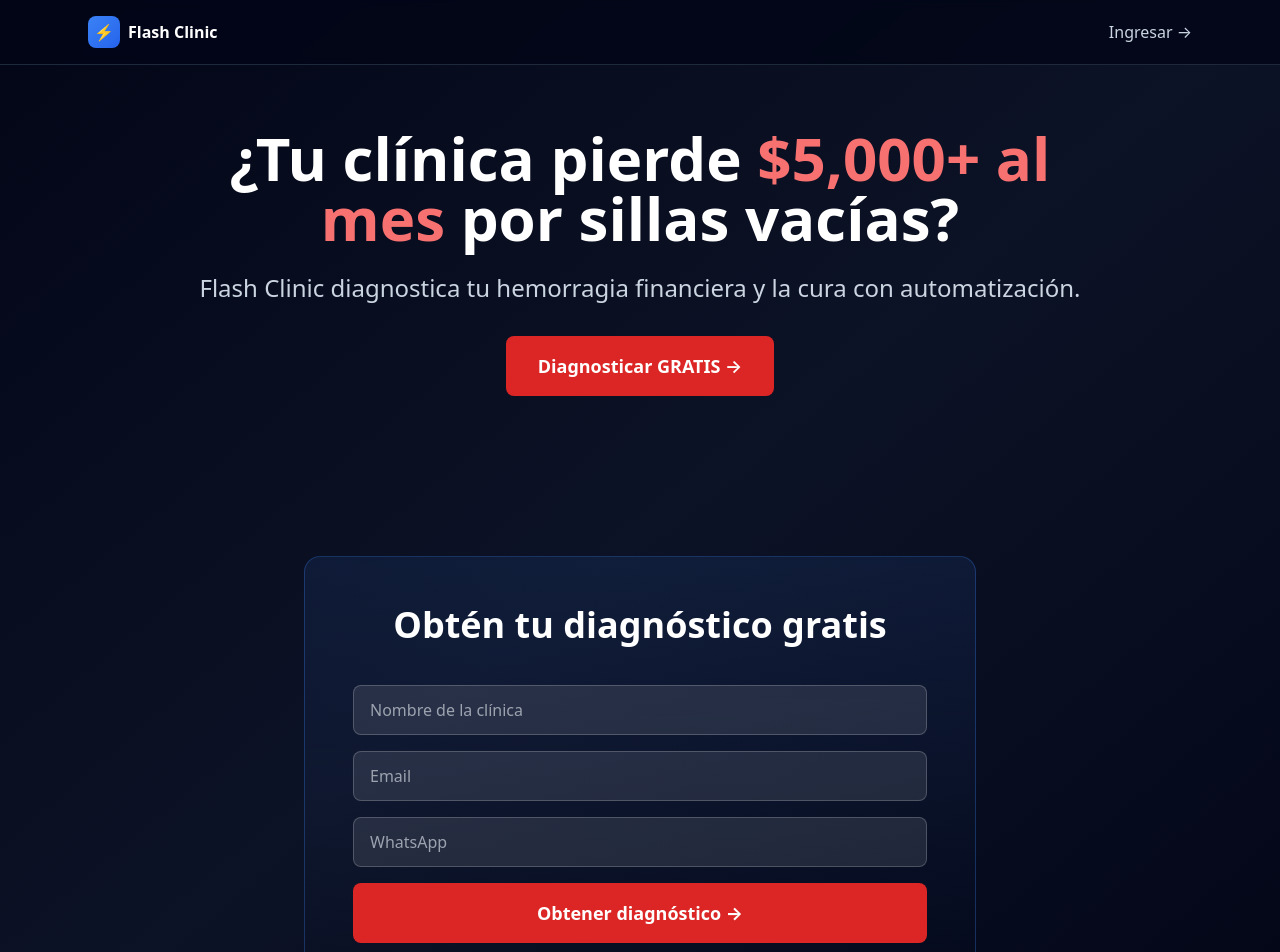
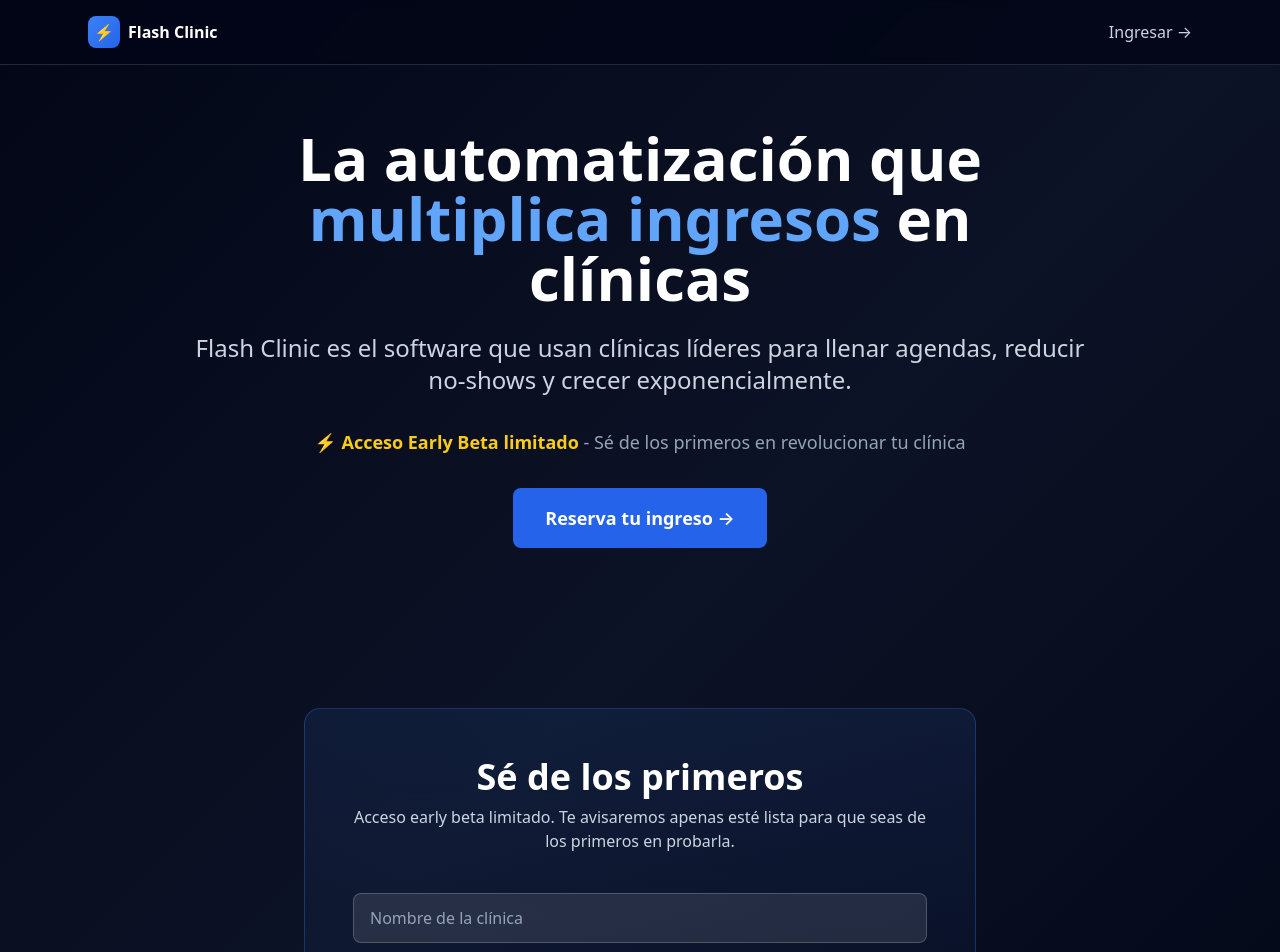
Before and after one commit to ErickSalazar23/flashclinic-v3, a Next.js app in the folder saas-factory/: page /landing in a window 1280 px wide. Shown: the top 952 px of the page. Built offline with nearby package versions, Linux system fonts and the light colour scheme.

Commit message:
feat: Update landing page for early beta signup - FOMO-driven lead capture

```diff
--- /dev/null
+++ b/saas-factory/src/actions/landing.ts
@@ -0,0 +1,44 @@
+'use server'
+
+import { createClient } from '@/lib/supabase/server'
+
+export async function saveLeadFromLanding(data: {
+  clinicName: string
+  email: string
+  phone: string
+}) {
+  try {
+    const supabase = createClient()
+
+    // Crear un prospect desde el lead de la landing
+    const { data: prospect, error } = await supabase
+      .from('prospects')
+      .insert({
+        doctor_name: 'Por confirmar',
+        specialty: 'Por confirmar',
+        clinic_name: data.clinicName,
+        phone: data.phone,
+        email: data.email,
+        city: 'Por confirmar',
+        citas_semanales: 0,
+        ticket_promedio: 0,
+        no_show_percentage: 0,
+        slots_disponibles: 0,
+        horas_consulta: 0,
+        stage: 'agenda_detenida',
+        notes: 'Lead from landing page - Early Beta signup'
+      })
+      .select()
+      .single()
+
+    if (error) {
+      console.error('Error saving lead:', error)
+      return { success: false, error: error.message }
+    }
+
+    return { success: true, prospect }
+  } catch (err) {
+    console.error('Error:', err)
+    return { success: false, error: 'Error guardando datos' }
+  }
+}
--- a/saas-factory/src/app/landing/page.tsx
+++ b/saas-factory/src/app/landing/page.tsx
@@ -2,6 +2,7 @@
 
 import { useState } from 'react'
 import Link from 'next/link'
+import { saveLeadFromLanding } from '@/actions/landing'
 
 export default function LandingPage() {
   const [formData, setFormData] = useState({
@@ -10,11 +11,28 @@ export default function LandingPage() {
     phone: ''
   })
   const [submitted, setSubmitted] = useState(false)
+  const [isLoading, setIsLoading] = useState(false)
+  const [error, setError] = useState('')
 
-  const handleSubmit = (e: React.FormEvent) => {
+  const handleSubmit = async (e: React.FormEvent) => {
     e.preventDefault()
-    setSubmitted(true)
-    setTimeout(() => setSubmitted(false), 3000)
+    setIsLoading(true)
+    setError('')
+
+    try {
+      const result = await saveLeadFromLanding(formData)
+      if (result.success) {
+        setSubmitted(true)
+        setFormData({ clinicName: '', email: '', phone: '' })
+        setTimeout(() => setSubmitted(false), 4000)
+      } else {
+        setError(result.error || 'Error al guardar tus datos')
+      }
+    } catch (err) {
+      setError('Error al procesar tu solicitud')
+    } finally {
+      setIsLoading(false)
+    }
   }
 
   return (
@@ -36,32 +54,38 @@ export default function LandingPage() {
       <section className="pt-32 pb-20 px-6">
         <div className="max-w-4xl mx-auto text-center">
           <h1 className="text-6xl font-bold text-white mb-6">
-            ¿Tu clínica pierde <span className="text-red-400">$5,000+ al mes</span> por sillas vacías?
+            La automatización que <span className="text-blue-400">multiplica ingresos</span> en clínicas
           </h1>
           <p className="text-2xl text-slate-300 mb-8">
-            Flash Clinic diagnostica tu hemorragia financiera y la cura con automatización.
+            Flash Clinic es el software que usan clínicas líderes para llenar agendas, reducir no-shows y crecer exponencialmente.
+          </p>
+          <p className="text-lg text-slate-400 mb-8">
+            <span className="text-yellow-400 font-semibold">⚡ Acceso Early Beta limitado</span> - Sé de los primeros en revolucionar tu clínica
           </p>
           <button
             onClick={() => document.getElementById('cta')?.scrollIntoView({ behavior: 'smooth' })}
-            className="bg-red-600 hover:bg-red-700 text-white text-lg font-semibold px-8 py-4 rounded-lg"
+            className="bg-blue-600 hover:bg-blue-700 text-white text-lg font-semibold px-8 py-4 rounded-lg transition-colors"
           >
-            Diagnosticar GRATIS →
+            Reserva tu ingreso →
           </button>
         </div>
       </section>
 
       <section id="cta" className="py-20 px-6">
         <div className="max-w-2xl mx-auto bg-gradient-to-b from-blue-500/10 border border-blue-500/30 rounded-2xl p-12">
-          <h2 className="text-4xl font-bold text-white text-center mb-10">
-            Obtén tu diagnóstico gratis
+          <h2 className="text-4xl font-bold text-white text-center mb-2">
+            Sé de los primeros
           </h2>
+          <p className="text-slate-300 text-center mb-10">
+            Acceso early beta limitado. Te avisaremos apenas esté lista para que seas de los primeros en probarla.
+          </p>
           <form onSubmit={handleSubmit} className="space-y-4">
             <input
               type="text"
               placeholder="Nombre de la clínica"
               value={formData.clinicName}
               onChange={(e) => setFormData({ ...formData, clinicName: e.target.value })}
-              className="w-full px-4 py-3 rounded-lg bg-white/10 border border-white/20 text-white"
+              className="w-full px-4 py-3 rounded-lg bg-white/10 border border-white/20 text-white placeholder-slate-400"
               required
             />
             <input
@@ -69,7 +93,7 @@ export default function LandingPage() {
               placeholder="Email"
               value={formData.email}
               onChange={(e) => setFormData({ ...formData, email: e.target.value })}
-              className="w-full px-4 py-3 rounded-lg bg-white/10 border border-white/20 text-white"
+              className="w-full px-4 py-3 rounded-lg bg-white/10 border border-white/20 text-white placeholder-slate-400"
               required
             />
             <input
@@ -77,16 +101,27 @@ export default function LandingPage() {
               placeholder="WhatsApp"
               value={formData.phone}
               onChange={(e) => setFormData({ ...formData, phone: e.target.value })}
-              className="w-full px-4 py-3 rounded-lg bg-white/10 border border-white/20 text-white"
+              className="w-full px-4 py-3 rounded-lg bg-white/10 border border-white/20 text-white placeholder-slate-400"
               required
             />
             <button
               type="submit"
-              className="w-full bg-red-600 text-white font-bold py-4 rounded-lg text-lg"
+              disabled={isLoading || submitted}
+              className="w-full bg-blue-600 hover:bg-blue-700 disabled:bg-blue-400 text-white font-bold py-4 rounded-lg text-lg transition-colors"
             >
-              {submitted ? '✓ Enviado' : 'Obtener diagnóstico →'}
+              {submitted ? '✓ Reserva confirmada' : isLoading ? 'Procesando...' : 'Reservar acceso →'}
             </button>
+            {error && (
+              <p className="text-center text-red-400 text-sm mt-2">
+                {error}
+              </p>
+            )}
           </form>
+          {submitted && (
+            <p className="text-center text-slate-300 mt-4">
+              ✨ Gracias por tu interés. Te contactaremos pronto cuando esté listo.
+            </p>
+          )}
         </div>
       </section>
     </div>
```
